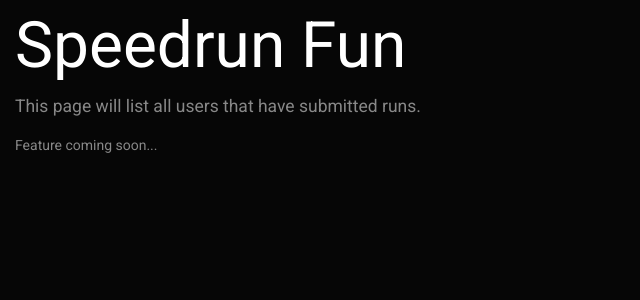
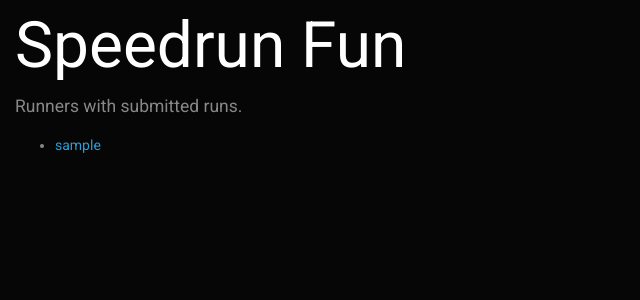
Before and after one commit to smashedr/speedrun-web, a Django app: page / in a window 1280 px wide. Shown: the part 63-363 px from the top of the page, without its empty margins (0-640 px from the left). Run offline with Django 3.2, Linux system fonts and the light colour scheme; tables that the repository leaves empty hold one stand-in row (values such as "Sample post"); parts of the project's set-up code (start-up, migrations or seed data) failed here and were passed over; some libraries are stand-ins or nearby versions.

Commit message:
Added home page and some tweaks.

```diff
--- a/home/views.py
+++ b/home/views.py
@@ -14,7 +14,13 @@ config = settings.CONFIG
 
 def home_view(request):
     #  View: /
-    return render(request, 'home.html')
+    runs = Run.objects.all()
+    runners = []
+    for run in runs:
+        if run.user not in runners:
+            runners.append(run.user)
+    data = {'runners': runners}
+    return render(request, 'home.html', {'data': data})
 
 
 def user_view(request, username):
--- a/speedrun_web/settings.py
+++ b/speedrun_web/settings.py
@@ -56,7 +56,7 @@ if 'sqlite_db' in CONFIG['django']:
     DATABASES = {
         'default': {
             'ENGINE': 'django.db.backends.sqlite3',
-            'NAME': os.path.join(BASE_DIR, 'db.sqlite3'),
+            'NAME': os.path.join(BASE_DIR, CONFIG['django']['sqlite_db']),
         }
     }
 else:
--- a/templates/home.html
+++ b/templates/home.html
@@ -9,8 +9,14 @@
     <div class="row mt-2">
         <div class="col">
             <h1>Speedrun Fun</h1>
-            <p class="lead">This page will list all users that have submitted runs.</p>
-            <p>Feature coming soon...</p>
+            <p class="lead">Runners with submitted runs.</p>
+
+            <ul>
+                {% for runner in data.runners %}
+                    <li><a href="{% url 'home:user' runner.username %}">{{ runner.username }}</a></li>
+                {% endfor %}
+            </ul>
+
         </div>
     </div>
 {% endblock %}
--- a/templates/main.html
+++ b/templates/main.html
@@ -10,18 +10,18 @@
 
 	<!-- Meta -->
 	<meta name="author" content="Shane Rice"/>
-	<meta name="title" content="Site Title"/>
-	<meta name="description" content="Site Description"/>
+	<meta name="title" content="Speedrun Fun"/>
+	<meta name="description" content="Speedrun Results and Estimates"/>
 
 	<meta property="og:author" content="Shane Rice">
-	<meta property="og:title" content="Site Title">
-	<meta property="og:description" content="Site Description">
+	<meta property="og:title" content="Speedrun Fun">
+	<meta property="og:description" content="Speedrun Results and Estimates">
 	<meta property="og:type" content="website">
 	<meta property="og:url" content="{{ request.scheme }}://{{ request.META.HTTP_HOST }}{% url 'home:index' %}">
     <meta property="og:image" content="{{ request.scheme }}://{{ request.META.HTTP_HOST }}{% static 'images/logo.png' %}">
 	<meta property="og:image:type" content="image/png">
 
-	<title>Site Title - {% block title %}{% endblock %}</title>
+	<title>Speedrun Fun - {% block title %}{% endblock %}</title>
 
 	<!-- Media -->
     <link rel="icon" href="{% static 'images/favicon.ico' %}">
```
Also changed, not shown: templates/run.html (+5 -8 lines), static/images/favicon.ico, static/images/logo.png.
